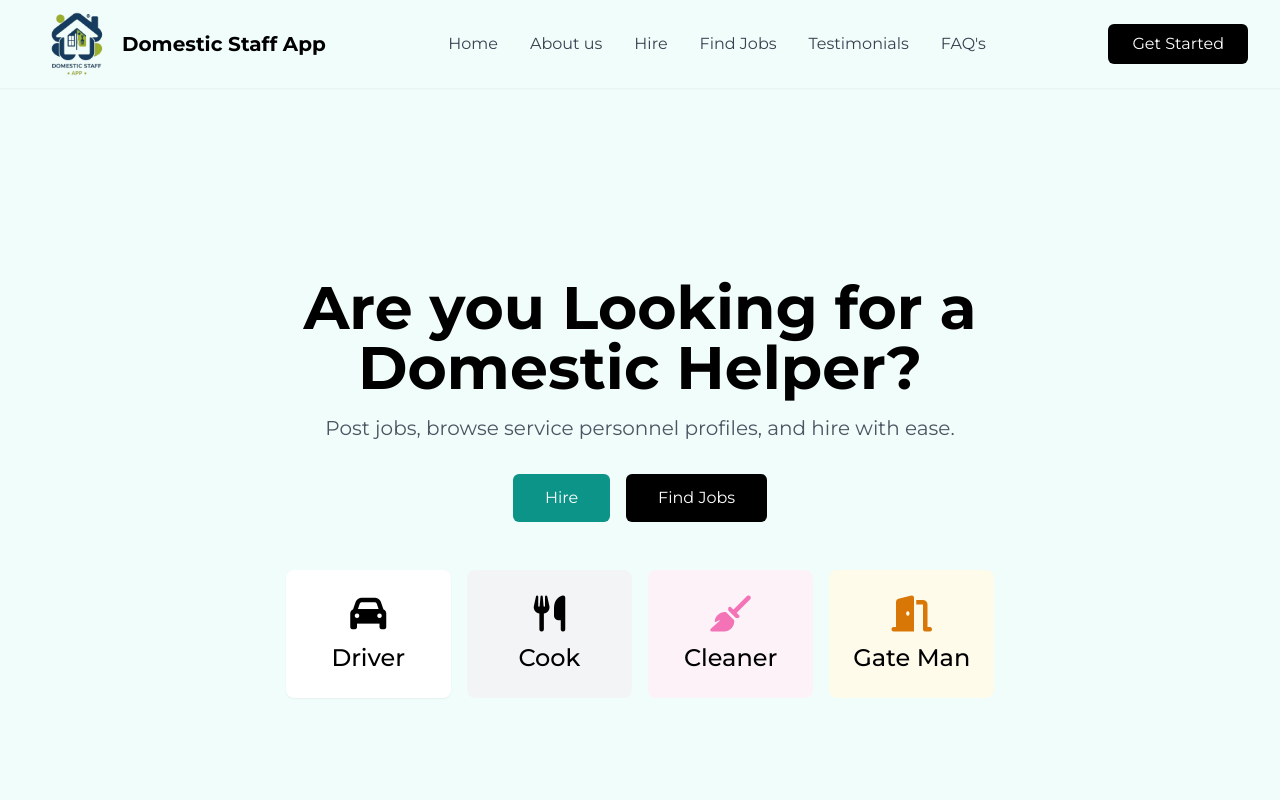
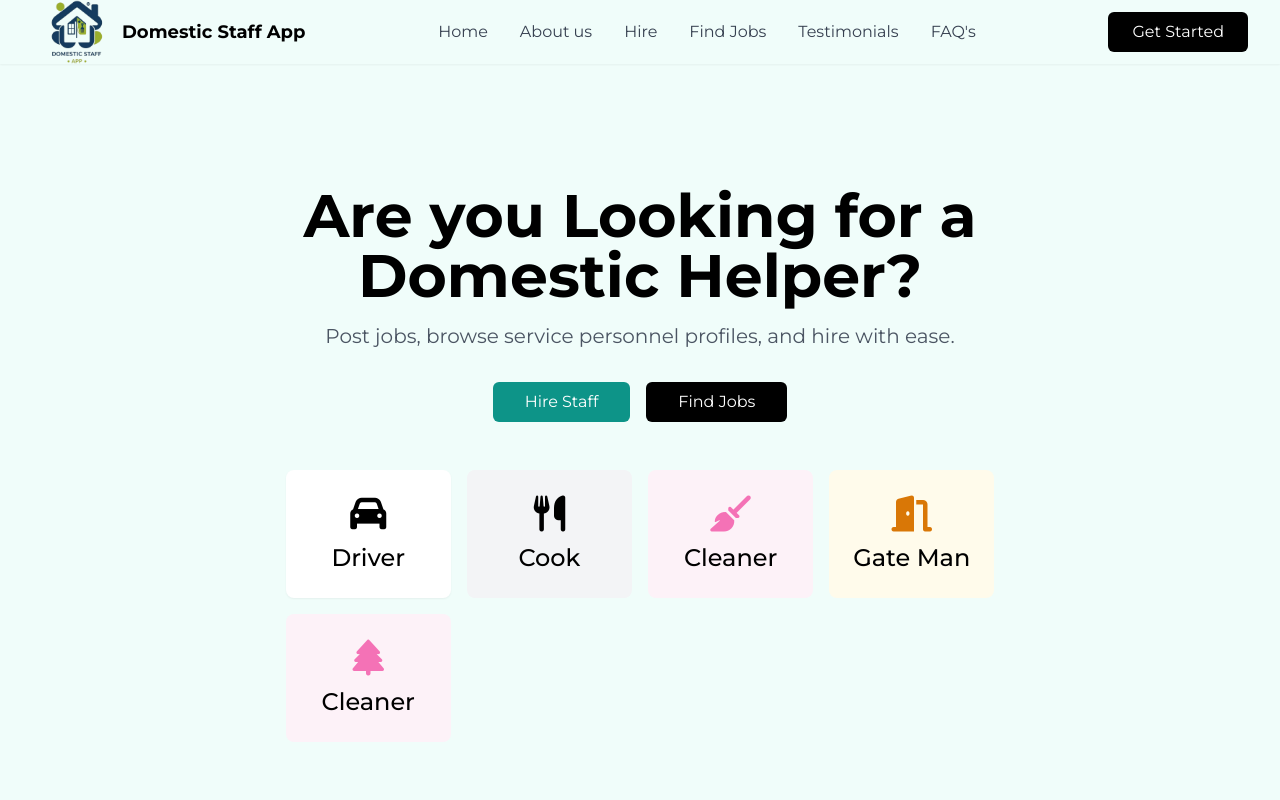
Before and after one commit to theahmadm3/domestic-staff-landing-page, a plain HTML site: page index.html in a window 1280 px wide. Shown: the top 800 px of the page. Drawn offline with nearby package versions, Linux system fonts and the light colour scheme.

Commit message:
Refactor header layout and button styles for improved UI consistency

```diff
--- a/index.html
+++ b/index.html
@@ -27,10 +27,10 @@
 	</head>
 	<body>
 		<!-- Header/Navigation -->
-		<header class="bg-teal-50 shadow-sm py-3 sticky top-0 left-0 right-0 z-10">
+		<header class="bg-teal-50 shadow-sm py-2 sticky top-0 left-0 right-0 z-10">
 			<nav class="w-full px-4 sm:px-6 lg:px-8">
-				<div class="flex justify-between items-center h-16">
-					<div class="text-xl font-bold inline-flex items-center max-w-1/3">
+				<div class="flex justify-between items-center h-12">
+					<div class="text-lg font-bold inline-flex items-center max-w-1/3">
 						<img src="/domestic-staff-logo.png" alt="Logo" class="w-[90px]" />
 						<span class="hidden md:block">Domestic Staff App</span>
 					</div>
@@ -73,12 +73,12 @@
 				</p>
 				<div class="flex justify-center space-x-4 mb-12">
 					<button
-						class="px-4 py-3 bg-teal-600 text-white md:px-8 md:text-md rounded-md hover:bg-teal-700"
+						class="px-4 py-2 bg-teal-600 text-white md:px-8 md:text-md rounded-md hover:bg-teal-700"
 					>
-						Hire
+						Hire Staff
 					</button>
 					<button
-						class="px-4 py-3 bg-black text-white md:px-8 md:text-md rounded-md hover:bg-gray-800"
+						class="px-4 py-2 bg-black text-white md:px-8 md:text-md rounded-md hover:bg-gray-800"
 					>
 						Find Jobs
 					</button>
@@ -101,6 +101,10 @@
 					<div class="bg-amber-50 p-6 rounded-lg">
 						<i class="fas fa-door-open text-4xl mb-2 text-amber-600"></i>
 						<div class="text-2xl font-medium">Gate Man</div>
+					</div>
+					<div class="bg-pink-50 p-6 rounded-lg">
+						<i class="fas fa-tree text-4xl mb-2 text-pink-400"></i>
+						<div class="text-2xl font-medium">Cleaner</div>
 					</div>
 				</div>
 			</div>
@@ -990,7 +994,7 @@
 		</section>
 
 		<!-- CTA Section -->
-		<section class="py-16 bg-teal-700 text-white">
+		<!-- <section class="py-16 bg-teal-700 text-white">
 			<div class="max-w-4xl mx-auto px-4 sm:px-6 lg:px-8 text-center">
 				<h2 class="text-4xl font-bold mb-4">Ready to Make Life Easier?</h2>
 				<p class="mb-8">
@@ -1003,7 +1007,7 @@
 					Start Today
 				</button>
 			</div>
-		</section>
+		</section> -->
 
 		<!-- Footer Section -->
 		<footer class="bg-gray-900 text-white py-16">
@@ -1108,7 +1112,7 @@
 						<button
 							class="bg-teal-600 text-black font-bold px-6 py-3 rounded hover:bg-teal-700 transition flex items-center gap-2"
 						>
-							JOIN THE WAITING LIST
+							GET STARTED
 							<svg
 								class="w-4 h-4"
 								fill="none"
```
